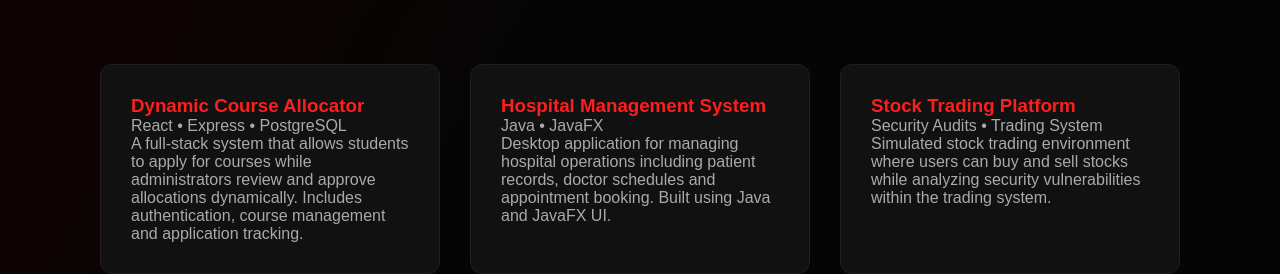
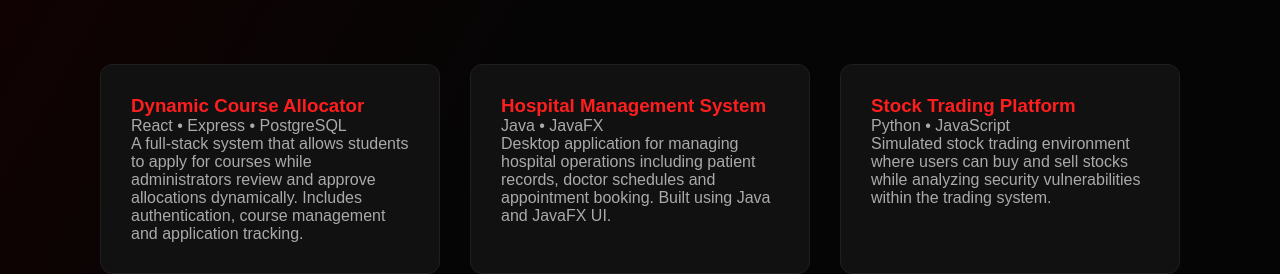
Before and after one commit to MRhacksalive/aditya-portfolio, a React (Vite) app: page / in a window 1280 px wide. Shown: the part 2335-2609 px from the top of the page. Built offline with nearby package versions, Linux system fonts and the light colour scheme.

Commit message:
changes to projectstock

```diff
--- a/src/components/Projects.jsx
+++ b/src/components/Projects.jsx
@@ -57,7 +57,7 @@ className="card"
 >
 <h3>Stock Trading Platform</h3>
 
-<p>Security Audits • Trading System</p>
+<p>Python • JavaScript</p>
 
 <p>
 Simulated stock trading environment where users can buy
```
